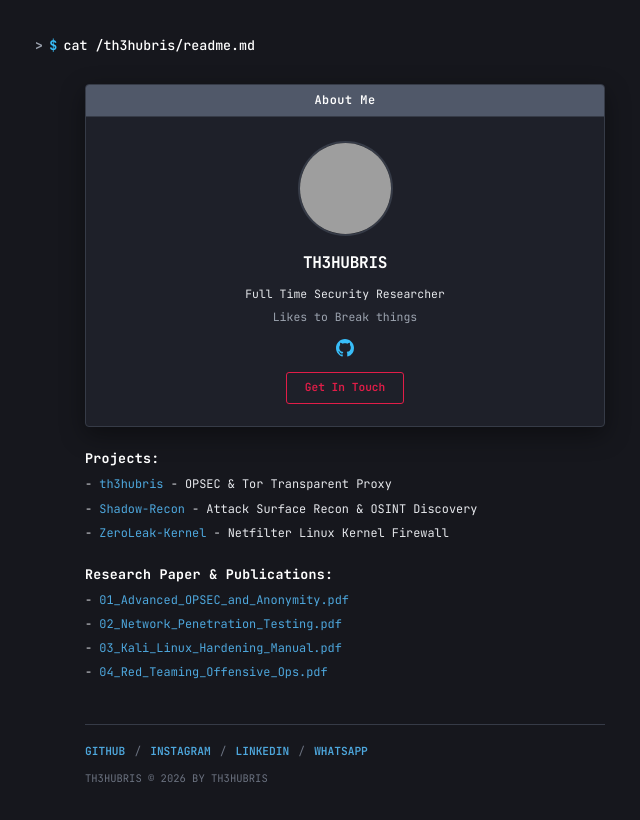
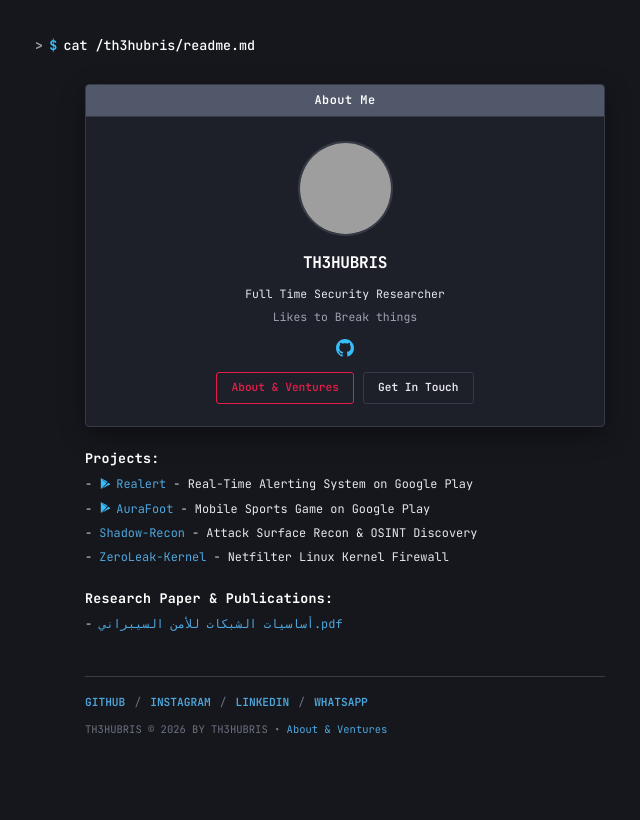
Before and after one commit to th3hubris/Th3hubris, a plain HTML site: page website/index.html in a window 1280 px wide. Shown: the whole page, without its empty margins (295-935 px from the left). Drawn offline with Linux system fonts and the light colour scheme; grey boxes are pictures that could not be loaded.

Commit message:
feat: add Google Play projects, user PDF manual, and th3hubris.com/about page

```diff
--- /dev/null
+++ b/website/about.html
@@ -0,0 +1,119 @@
+<!DOCTYPE html>
+<html lang="en">
+<head>
+  <meta charset="UTF-8">
+  <meta name="viewport" content="width=device-width, initial-scale=1.0">
+  <meta http-equiv="X-UA-Compatible" content="ie=edge">
+
+  <title>TH3HUBRIS — About &amp; Diouane Entertainment</title>
+  <meta name="title" content="TH3HUBRIS — About &amp; Diouane Entertainment">
+  <meta name="description" content="Cybersecurity Engineer &amp; Founder of Diouane Entertainment (diouane.com). Software engineering, mobile architecture, and offensive security since 2012.">
+  <meta name="author" content="TH3HUBRIS">
+  <meta name="theme-color" content="#16171d">
+
+  <!-- Open Graph -->
+  <meta property="og:type" content="profile">
+  <meta property="og:url" content="https://www.th3hubris.com/about">
+  <meta property="og:title" content="TH3HUBRIS — About &amp; Diouane Entertainment">
+  <meta property="og:description" content="Active in cybersecurity and software engineering since 2012. Founder of Diouane Entertainment.">
+  <meta property="og:image" content="https://www.th3hubris.com/profile.png">
+
+  <!-- Favicon -->
+  <link rel="icon" type="image/png" href="profile.png">
+
+  <!-- Google Fonts: JetBrains Mono -->
+  <link rel="preconnect" href="https://fonts.googleapis.com">
+  <link rel="preconnect" href="https://fonts.gstatic.com" crossorigin>
+  <link href="https://fonts.googleapis.com/css2?family=JetBrains+Mono:wght@400;500;600;700&display=swap" rel="stylesheet">
+
+  <link rel="stylesheet" href="style.css?v=2026.6">
+</head>
+<body>
+
+  <div class="layout-wrapper">
+    <div class="view-container active-view">
+
+      <!-- Top Terminal Prompt Line with Home Button -->
+      <div class="terminal-prompt-row doc-prompt-row">
+        <div class="prompt-text-group">
+          <span class="p-arrow">&gt;</span>
+          <span class="p-dollar">$</span>
+          <span class="p-command">cat /th3hubris/about.md</span>
+          <span class="p-cursor">|</span>
+        </div>
+        <a href="/" class="btn-terminal-home" style="text-decoration: none;">Home</a>
+      </div>
+
+      <!-- About Header Card -->
+      <div class="doc-header-card">
+        <div class="doc-header-left">
+          <h1 class="doc-headline">
+            TH3HUBRIS &bull; Diouane Entertainment
+          </h1>
+          <p class="doc-subhead">
+            Software Engineering, Application Architecture &amp; Cyber Defense Since 2012
+          </p>
+        </div>
+
+        <div class="doc-header-right">
+          <img src="profile.png" alt="TH3HUBRIS" class="doc-avatar-img">
+          <span class="doc-avatar-caption">TH3HUBRIS</span>
+        </div>
+      </div>
+
+      <!-- Dashed Divider -->
+      <hr class="doc-dashed-divider">
+
+      <!-- Core Narrative (Single Paragraph in Senior Infosec Researcher Style) -->
+      <section class="about-narrative-block">
+        <h2 class="block-title">Background &amp; Profile:</h2>
+        <p class="about-paragraph">
+          Active in software engineering and offensive cybersecurity since <strong>2012</strong>, I operate at the intersection of robust application development, adversarial threat modeling, and defensive architecture. As the founder of <a href="https://diouane.com" target="_blank" rel="noopener noreferrer" class="link-item"><strong>Diouane Entertainment (diouane.com)</strong></a>, I spearhead the creation of resilient digital products, high-performance mobile systems, and proprietary cybersecurity solutions designed to withstand sophisticated attack vectors. With over a decade of deep technical expertise spanning reverse engineering, zero-trust infrastructure, and low-level system hardening, my engineering methodology treats security not as an afterthought, but as an intrinsic foundation of modern software design.
+        </p>
+      </section>
+
+      <!-- Key Ventures & Solutions -->
+      <section class="info-block" style="margin-top: 1rem;">
+        <h2 class="block-title">Ventures &amp; Ecosystem:</h2>
+        <ul class="clean-bullet-list">
+          <li>
+            - <a href="https://diouane.com" target="_blank" rel="noopener noreferrer" class="link-item">Diouane Entertainment</a> - Corporate Engineering Portal &amp; Cyber Defense Hub (<a href="https://diouane.com" target="_blank" class="link-item">diouane.com ↗</a>)
+          </li>
+          <li>
+            - <a href="https://play.google.com/store/apps/details?id=com.diouane.realert" target="_blank" rel="noopener noreferrer" class="link-item"><svg class="play-icon" viewBox="0 0 24 24" width="13" height="13" fill="currentColor" aria-hidden="true"><path d="M3.609 1.814L13.792 12 3.61 22.186c-.194-.2-.31-.48-.31-.806V2.62c0-.326.116-.606.31-.806zm11.233 11.236l2.128 2.128-11.464 6.58 9.336-8.708zM4.506 2.242l11.464 6.58-2.128 2.128-9.336-8.708zm12.396 8.528l3.328 1.912c.51.293.51.767 0 1.06l-3.328 1.912-2.316-2.442 2.316-2.442z"/></svg>Realert</a> - Real-Time Alerting System on Google Play
+          </li>
+          <li>
+            - <a href="https://play.google.com/store/apps/details?id=com.diouane.aurafoot" target="_blank" rel="noopener noreferrer" class="link-item"><svg class="play-icon" viewBox="0 0 24 24" width="13" height="13" fill="currentColor" aria-hidden="true"><path d="M3.609 1.814L13.792 12 3.61 22.186c-.194-.2-.31-.48-.31-.806V2.62c0-.326.116-.606.31-.806zm11.233 11.236l2.128 2.128-11.464 6.58 9.336-8.708zM4.506 2.242l11.464 6.58-2.128 2.128-9.336-8.708zm12.396 8.528l3.328 1.912c.51.293.51.767 0 1.06l-3.328 1.912-2.316-2.442 2.316-2.442z"/></svg>AuraFoot</a> - Mobile Sports Simulation on Google Play
+          </li>
+          <li>
+            - <a href="https://github.com/th3hubris" target="_blank" rel="noopener noreferrer" class="link-item">GitHub Tactical Arsenal</a> - Offensive Security Engines &amp; Hardened Kernel Suites
+          </li>
+        </ul>
+      </section>
+
+      <!-- Return Button -->
+      <div class="doc-bottom-nav" style="margin-top: 1rem;">
+        <a href="/" class="btn-terminal-home" style="text-decoration: none;">&lt; Return to [ /th3hubris/readme.md ]</a>
+      </div>
+
+      <!-- Footer -->
+      <footer class="hx-footer" style="margin-top: 1.5rem;">
+        <div class="footer-contacts-list">
+          <a href="https://github.com/th3hubris" target="_blank" rel="noopener noreferrer" class="f-contact-link">GITHUB</a>
+          <span class="f-sep">/</span>
+          <a href="https://instagram.com/th3hubris" target="_blank" rel="noopener noreferrer" class="f-contact-link">INSTAGRAM</a>
+          <span class="f-sep">/</span>
+          <a href="https://linkedin.com/in/th3hubris" target="_blank" rel="noopener noreferrer" class="f-contact-link">LINKEDIN</a>
+          <span class="f-sep">/</span>
+          <a href="https://wa.me/212600000000" target="_blank" rel="noopener noreferrer" class="f-contact-link">WHATSAPP</a>
+        </div>
+        <div class="f-copyright">
+          TH3HUBRIS &copy; 2026 BY TH3HUBRIS &bull; Diouane Entertainment (<a href="https://diouane.com" target="_blank" class="link-item">diouane.com</a>)
+        </div>
+      </footer>
+
+    </div>
+  </div>
+
+</body>
+</html>
--- a/website/index.html
+++ b/website/index.html
@@ -29,7 +29,7 @@
   <!-- Mozilla PDF.js -->
   <script src="https://cdnjs.cloudflare.com/ajax/libs/pdf.js/3.11.174/pdf.min.js"></script>
 
-  <link rel="stylesheet" href="style.css?v=2026.5">
+  <link rel="stylesheet" href="style.css?v=2026.6">
 </head>
 <body>
 
@@ -72,11 +72,10 @@
             </a>
           </div>
 
-          <!-- Get In Touch Button -->
+          <!-- Action Buttons -->
           <div class="touch-btn-wrap">
-            <a href="#contactSection" class="btn-touch" id="touchTriggerBtn">
-              Get In Touch
-            </a>
+            <a href="/about" class="btn-touch">About &amp; Ventures</a>
+            <a href="#contactSection" class="btn-touch btn-touch-alt" id="touchTriggerBtn">Get In Touch</a>
           </div>
         </div>
       </div>
@@ -86,7 +85,10 @@
         <h2 class="block-title">Projects:</h2>
         <ul class="clean-bullet-list">
           <li>
-            - <a href="https://github.com/th3hubris/th3hubris" target="_blank" rel="noopener noreferrer" class="link-item">th3hubris</a> - OPSEC &amp; Tor Transparent Proxy
+            - <a href="https://play.google.com/store/apps/details?id=com.diouane.realert" target="_blank" rel="noopener noreferrer" class="link-item"><svg class="play-icon" viewBox="0 0 24 24" width="13" height="13" fill="currentColor" aria-hidden="true"><path d="M3.609 1.814L13.792 12 3.61 22.186c-.194-.2-.31-.48-.31-.806V2.62c0-.326.116-.606.31-.806zm11.233 11.236l2.128 2.128-11.464 6.58 9.336-8.708zM4.506 2.242l11.464 6.58-2.128 2.128-9.336-8.708zm12.396 8.528l3.328 1.912c.51.293.51.767 0 1.06l-3.328 1.912-2.316-2.442 2.316-2.442z"/></svg>Realert</a> - Real-Time Alerting System on Google Play
+          </li>
+          <li>
+            - <a href="https://play.google.com/store/apps/details?id=com.diouane.aurafoot" target="_blank" rel="noopener noreferrer" class="link-item"><svg class="play-icon" viewBox="0 0 24 24" width="13" height="13" fill="currentColor" aria-hidden="true"><path d="M3.609 1.814L13.792 12 3.61 22.186c-.194-.2-.31-.48-.31-.806V2.62c0-.326.116-.606.31-.806zm11.233 11.236l2.128 2.128-11.464 6.58 9.336-8.708zM4.506 2.242l11.464 6.58-2.128 2.128-9.336-8.708zm12.396 8.528l3.328 1.912c.51.293.51.767 0 1.06l-3.328 1.912-2.316-2.442 2.316-2.442z"/></svg>AuraFoot</a> - Mobile Sports Game on Google Play
           </li>
           <li>
             - <a href="https://github.com/th3hubris" target="_blank" rel="noopener noreferrer" class="link-item">Shadow-Recon</a> - Attack Surface Recon &amp; OSINT Discovery
@@ -102,16 +104,7 @@
         <h2 class="block-title">Research Paper &amp; Publications:</h2>
         <ul class="clean-bullet-list" id="pubList">
           <li>
-            - <a href="#01_Advanced_OPSEC_and_Anonymity" class="link-item pub-trigger" data-id="opsec-anonymity">01_Advanced_OPSEC_and_Anonymity.pdf</a>
-          </li>
-          <li>
-            - <a href="#02_Network_Penetration_Testing" class="link-item pub-trigger" data-id="network-pentest">02_Network_Penetration_Testing.pdf</a>
-          </li>
-          <li>
-            - <a href="#03_Kali_Linux_Hardening_Manual" class="link-item pub-trigger" data-id="kali-hardening">03_Kali_Linux_Hardening_Manual.pdf</a>
-          </li>
-          <li>
-            - <a href="#04_Red_Teaming_Offensive_Ops" class="link-item pub-trigger" data-id="redteam-ops">04_Red_Teaming_Offensive_Ops.pdf</a>
+            - <a href="#network-fundamentals" class="link-item pub-trigger" data-id="network-fundamentals">أساسيات الشبكات للأمن السيبراني.pdf</a>
           </li>
         </ul>
       </section>
@@ -128,7 +121,7 @@
           <a href="https://wa.me/212600000000" target="_blank" rel="noopener noreferrer" class="f-contact-link">WHATSAPP</a>
         </div>
         <div class="f-copyright">
-          TH3HUBRIS &copy; 2026 BY TH3HUBRIS
+          TH3HUBRIS &copy; 2026 BY TH3HUBRIS &bull; <a href="/about" class="link-item">About &amp; Ventures</a>
         </div>
       </footer>
 
@@ -145,7 +138,7 @@
         <div class="prompt-text-group">
           <span class="p-arrow">&gt;</span>
           <span class="p-dollar">$</span>
-          <span class="p-command" id="activeDocCommand">cat /th3hubris/01_Advanced_OPSEC_and_Anonymity.md</span>
+          <span class="p-command" id="activeDocCommand">cat /th3hubris/network_fundamentals.md</span>
           <span class="p-cursor">|</span>
         </div>
         <button type="button" class="btn-terminal-home" id="homeBtn">Home</button>
@@ -155,10 +148,10 @@
       <div class="doc-header-card">
         <div class="doc-header-left">
           <h1 class="doc-headline" id="activeDocHeadline">
-            01_Advanced_OPSEC_and_Anonymity.pdf
+            أساسيات الشبكات للأمن السيبراني.pdf
           </h1>
           <p class="doc-subhead" id="activeDocSubhead">
-            Tor Transparent Proxying, Isolated DNS &amp; Kernel Kill-Switch
+            Network Fundamentals for Cybersecurity // Practical Technical Guide
           </p>
         </div>
 
@@ -226,6 +219,6 @@
     <span id="toastMessage">Done</span>
   </div>
 
-  <script src="script.js?v=2026.5"></script>
+  <script src="script.js?v=2026.6"></script>
 </body>
 </html>
--- a/website/script.js
+++ b/website/script.js
@@ -14,36 +14,13 @@
   // Publication Manuals Database
   const PUBLICATIONS = [
     {
-      id: "opsec-anonymity",
-      filename: "01_Advanced_OPSEC_and_Anonymity.pdf",
-      url: "pdfs/01_Advanced_OPSEC_and_Anonymity.pdf",
-      title: "01_Advanced_OPSEC_and_Anonymity.pdf",
-      subtitle: "Tor Transparent Proxying (9040), Isolated DNS (9053) & Linux Kernel Kill-Switch",
-      command: "cat /th3hubris/01_Advanced_OPSEC_and_Anonymity.md"
-    },
-    {
-      id: "network-pentest",
-      filename: "02_Network_Penetration_Testing.pdf",
-      url: "pdfs/02_Network_Penetration_Testing.pdf",
-      title: "02_Network_Penetration_Testing.pdf",
-      subtitle: "Tactical Network Reconnaissance, Stealth Port Scanning & Modern IDS/IPS Evasion",
-      command: "cat /th3hubris/02_Network_Penetration_Testing.md"
-    },
-    {
-      id: "kali-hardening",
-      filename: "03_Kali_Linux_Hardening_Manual.pdf",
-      url: "pdfs/03_Kali_Linux_Hardening_Manual.pdf",
-      title: "03_Kali_Linux_Hardening_Manual.pdf",
-      subtitle: "Browser DoH Leak Mitigation, Broadcast Silencing, MAC Cloaking & Immutable Resolv.conf",
-      command: "cat /th3hubris/03_Kali_Linux_Hardening_Manual.md"
-    },
-    {
-      id: "redteam-ops",
-      filename: "04_Red_Teaming_Offensive_Ops.pdf",
-      url: "pdfs/04_Red_Teaming_Offensive_Ops.pdf",
-      title: "04_Red_Teaming_Offensive_Ops.pdf",
-      subtitle: "Adversary Emulation, Multi-Hop SSH/SOCKS Proxy Chains & Anti-Forensic Evasion",
-      command: "cat /th3hubris/04_Red_Teaming_Offensive_Ops.md"
+      id: "network-fundamentals",
+      filename: "أساسيات الشبكات للأمن السيبراني.pdf",
+      url: "pdfs/Network_Fundamentals_For_Cybersecurity.pdf",
+      fallbackUrl: "pdfs/" + encodeURIComponent("أساسيات الشبكات للأمن السيبراني.pdf"),
+      title: "أساسيات الشبكات للأمن السيبراني.pdf",
+      subtitle: "Network Fundamentals for Cybersecurity // Practical Technical Guide",
+      command: "cat /th3hubris/network_fundamentals.md"
     }
   ];
 
--- a/website/style.css
+++ b/website/style.css
@@ -200,13 +200,18 @@
 
 .touch-btn-wrap {
   margin-top: 10px;
+  display: flex;
+  align-items: center;
+  justify-content: center;
+  gap: 0.65rem;
+  flex-wrap: wrap;
 }
 
 .btn-touch {
   border: 1px solid var(--term-pink);
   color: var(--term-pink);
   background: transparent;
-  padding: 6px 18px;
+  padding: 6px 14px;
   font-family: inherit;
   font-size: 0.8rem;
   font-weight: 600;
@@ -221,6 +226,39 @@
   background: rgba(225, 29, 72, 0.12);
   border-color: var(--term-pink-hover);
   color: var(--term-pink-hover);
+}
+
+.btn-touch-alt {
+  border-color: var(--border-color);
+  color: var(--text-primary);
+}
+
+.btn-touch-alt:hover {
+  background: rgba(78, 168, 222, 0.12);
+  border-color: var(--term-cyan);
+  color: var(--term-cyan);
+}
+
+.play-icon {
+  vertical-align: -1.5px;
+  margin-right: 4px;
+  color: var(--term-dollar);
+}
+
+.about-narrative-block {
+  width: 100%;
+  max-width: 520px;
+  margin: 0 auto;
+  display: flex;
+  flex-direction: column;
+  gap: 0.65rem;
+}
+
+.about-paragraph {
+  font-size: 0.88rem;
+  color: var(--text-primary);
+  line-height: 1.75;
+  text-align: justify;
 }
 
 /* ==============================================================================
```
Also changed, not shown: 6 other files.
